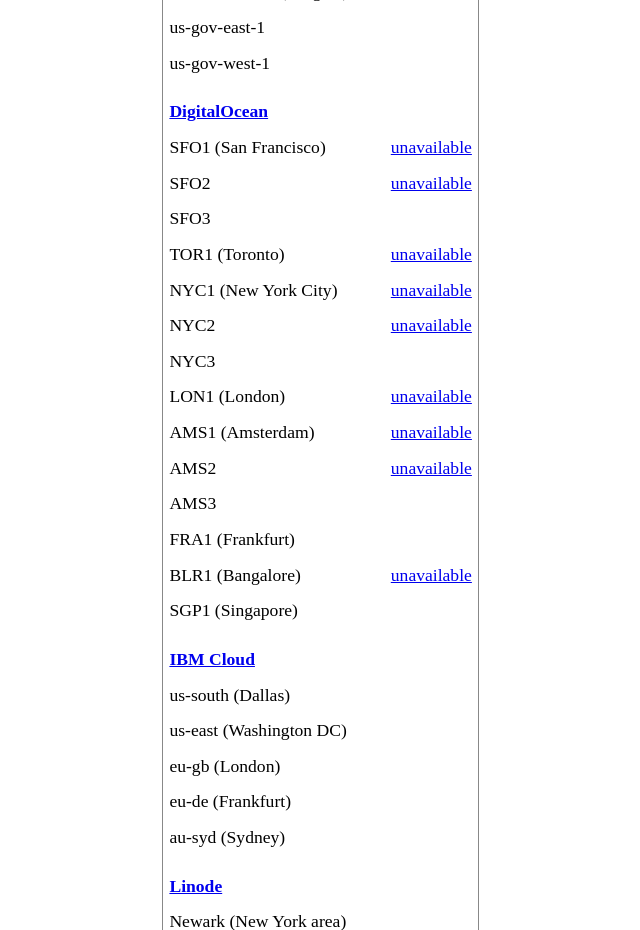
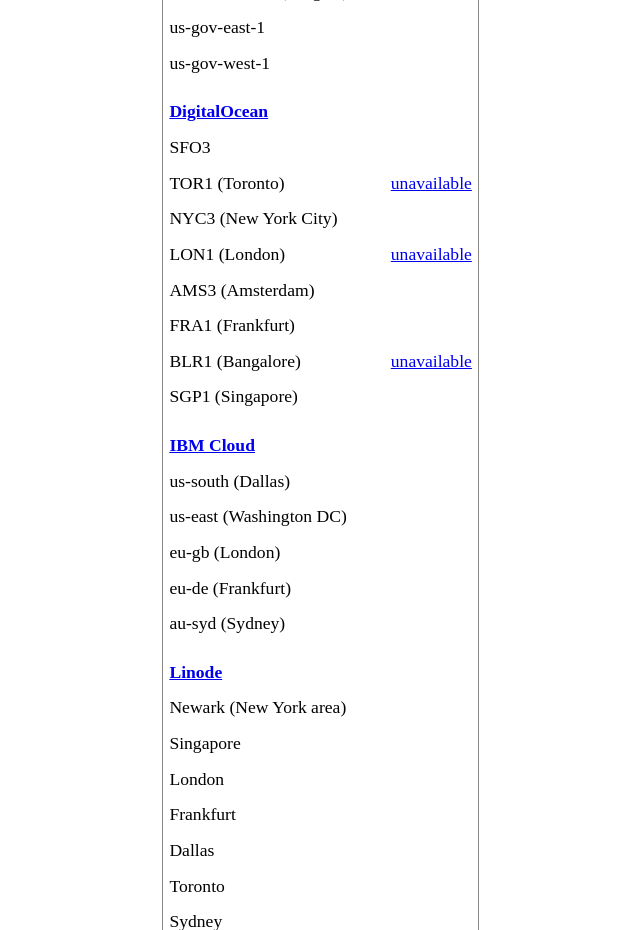
Before and after one commit to blue-gg1/news-cloudping, a plain HTML site: page public/index.html in a window 1280 px wide. Shown: the part 1120-2050 px from the top of the page, without its empty margins (78-718 px from the left). Drawn offline with Linux system fonts and the light colour scheme.

Commit message:
Remove unnecessary DigitalOcean entries.

```diff
--- a/public/index.html
+++ b/public/index.html
@@ -221,14 +221,6 @@
             <td colspan="2"><b><a href="https://www.digitalocean.com/">DigitalOcean</a></b></td>
         </tr>
         <tr>
-            <td>SFO1 (San Francisco)</td>
-            <td class='note'><a href="https://gitlab.com/leonhard-llc/cloudping.info/-/issues/1">unavailable</a></td>
-        </tr>
-        <tr>
-            <td>SFO2</td>
-            <td class='note'><a href="https://gitlab.com/leonhard-llc/cloudping.info/-/issues/1">unavailable</a></td>
-        </tr>
-        <tr>
             <td>SFO3</td>
             <td class='latency' pingUrl='https://sfo3.digitaloceanspaces.com/' supportsCors="false">&nbsp;</td>
         </tr>
@@ -237,15 +229,7 @@
             <td class='note'><a href="https://gitlab.com/leonhard-llc/cloudping.info/-/issues/1">unavailable</a></td>
         </tr>
         <tr>
-            <td>NYC1 (New York City)</td>
-            <td class='note'><a href="https://gitlab.com/leonhard-llc/cloudping.info/-/issues/1">unavailable</a></td>
-        </tr>
-        <tr>
-            <td>NYC2</td>
-            <td class='note'><a href="https://gitlab.com/leonhard-llc/cloudping.info/-/issues/1">unavailable</a></td>
-        </tr>
-        <tr>
-            <td>NYC3</td>
+            <td>NYC3 (New York City)</td>
             <td class='latency' pingUrl='https://nyc3.digitaloceanspaces.com/' supportsCors="false">&nbsp;</td>
         </tr>
         <tr>
@@ -253,15 +237,7 @@
             <td class='note'><a href="https://gitlab.com/leonhard-llc/cloudping.info/-/issues/1">unavailable</a></td>
         </tr>
         <tr>
-            <td>AMS1 (Amsterdam)</td>
-            <td class='note'><a href="https://gitlab.com/leonhard-llc/cloudping.info/-/issues/1">unavailable</a></td>
-        </tr>
-        <tr>
-            <td>AMS2</td>
-            <td class='note'><a href="https://gitlab.com/leonhard-llc/cloudping.info/-/issues/1">unavailable</a></td>
-        </tr>
-        <tr>
-            <td>AMS3</td>
+            <td>AMS3 (Amsterdam)</td>
             <td class='latency' pingUrl='https://ams3.digitaloceanspaces.com/' supportsCors="false">&nbsp;</td>
         </tr>
         <tr>
```
